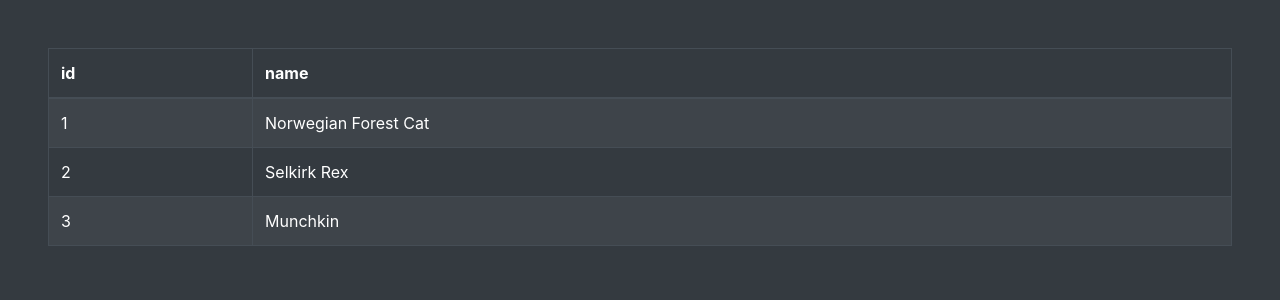
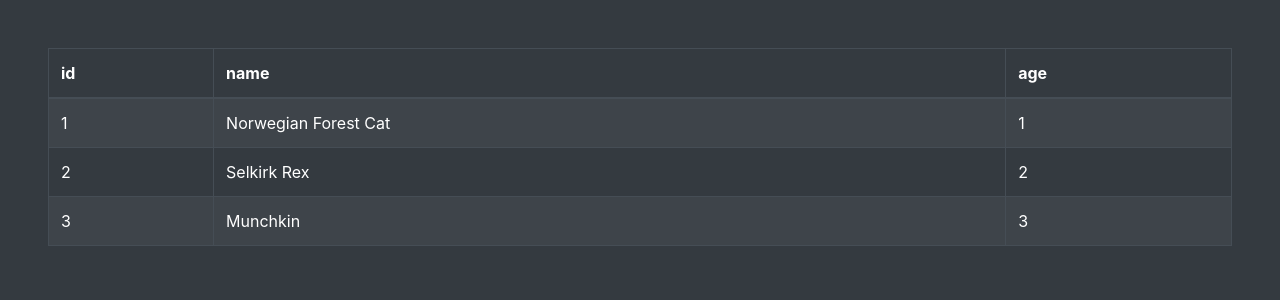
Before and after one commit to yuki-shimu-coder/create-admin-screen-by-react, a React (Create React App) app in the folder reactApp/react-sample/: page / in a window 1280 px wide. Shown: the top 300 px of the page. Built offline with nearby package versions, Linux system fonts and the light colour scheme; data requests are answered from the project's data file.

Commit message:
ageカラムを追記し表示確認

```diff
--- a/reactApp/react-sample/db.json
+++ b/reactApp/react-sample/db.json
@@ -2,15 +2,18 @@
   "cats": [
     {
       "id": 1,
-      "name": "Norwegian Forest Cat"
+      "name": "Norwegian Forest Cat",
+      "age":1
     },
     {
       "id": 2,
-      "name": "Selkirk Rex"
+      "name": "Selkirk Rex",
+      "age":2
     },
     {
       "id": 3,
-      "name": "Munchkin"
+      "name": "Munchkin",
+      "age":3
     }
   ]
 }
--- a/reactApp/react-sample/src/App.js
+++ b/reactApp/react-sample/src/App.js
@@ -8,7 +8,7 @@ axios.defaults.headers.get['Content-Type'] = 'application/json';
 axios.defaults.headers.get.Accept = 'application/json';
 axios.defaults.baseURL = 'http://localhost:3001/';
 
-const COLUMNS = ['id', 'name'];
+const COLUMNS = ['id', 'name', 'age'];
 
 function App() {
 
@@ -28,7 +28,7 @@ function App() {
             striped
             variant="dark"
             columns={COLUMNS}
-            rows={cats.map(cat => [cat.id, cat.name])}
+            rows={cats.map(cat => [cat.id, cat.name, cat.age])}
           />
         </div>
       </div>
```
